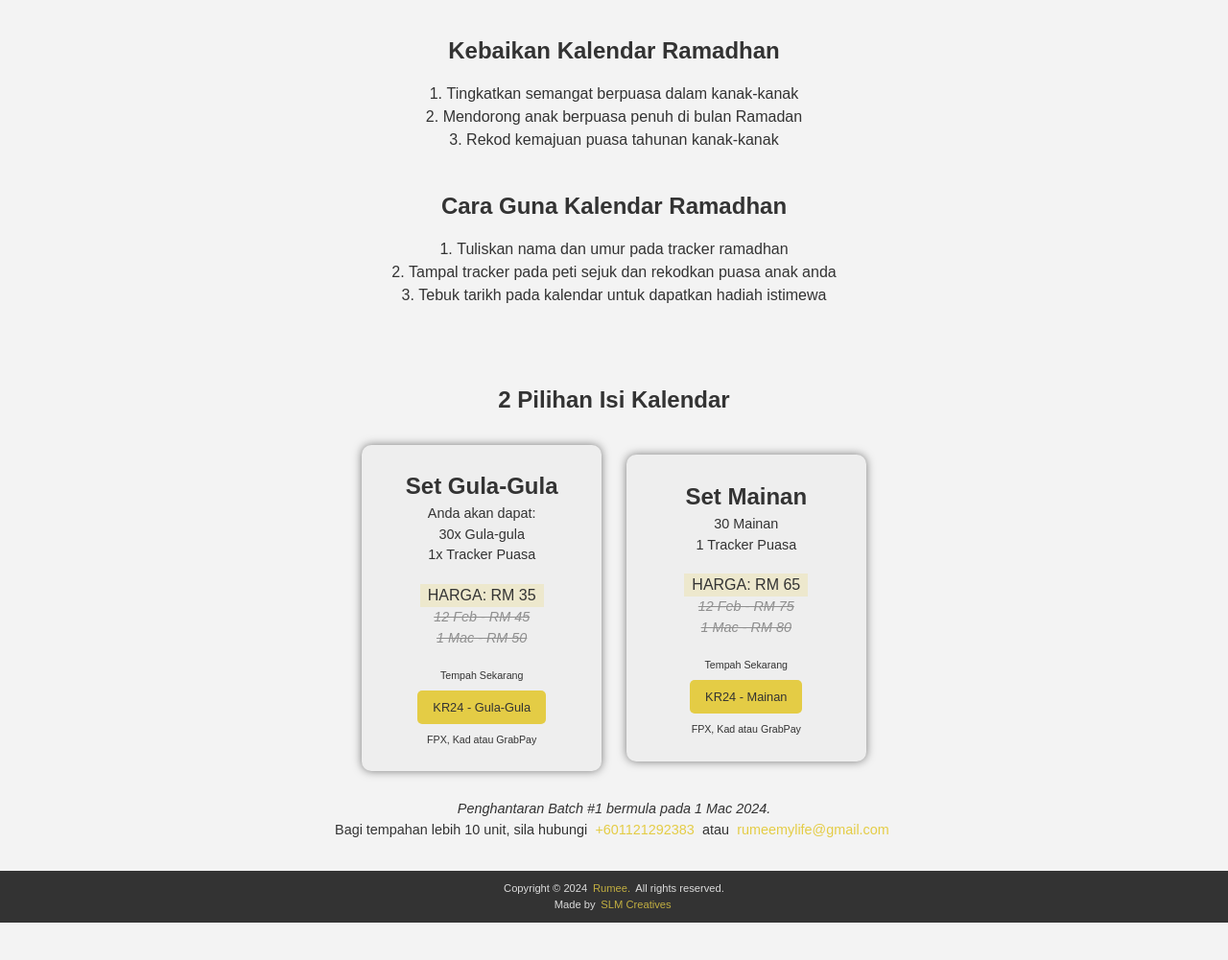
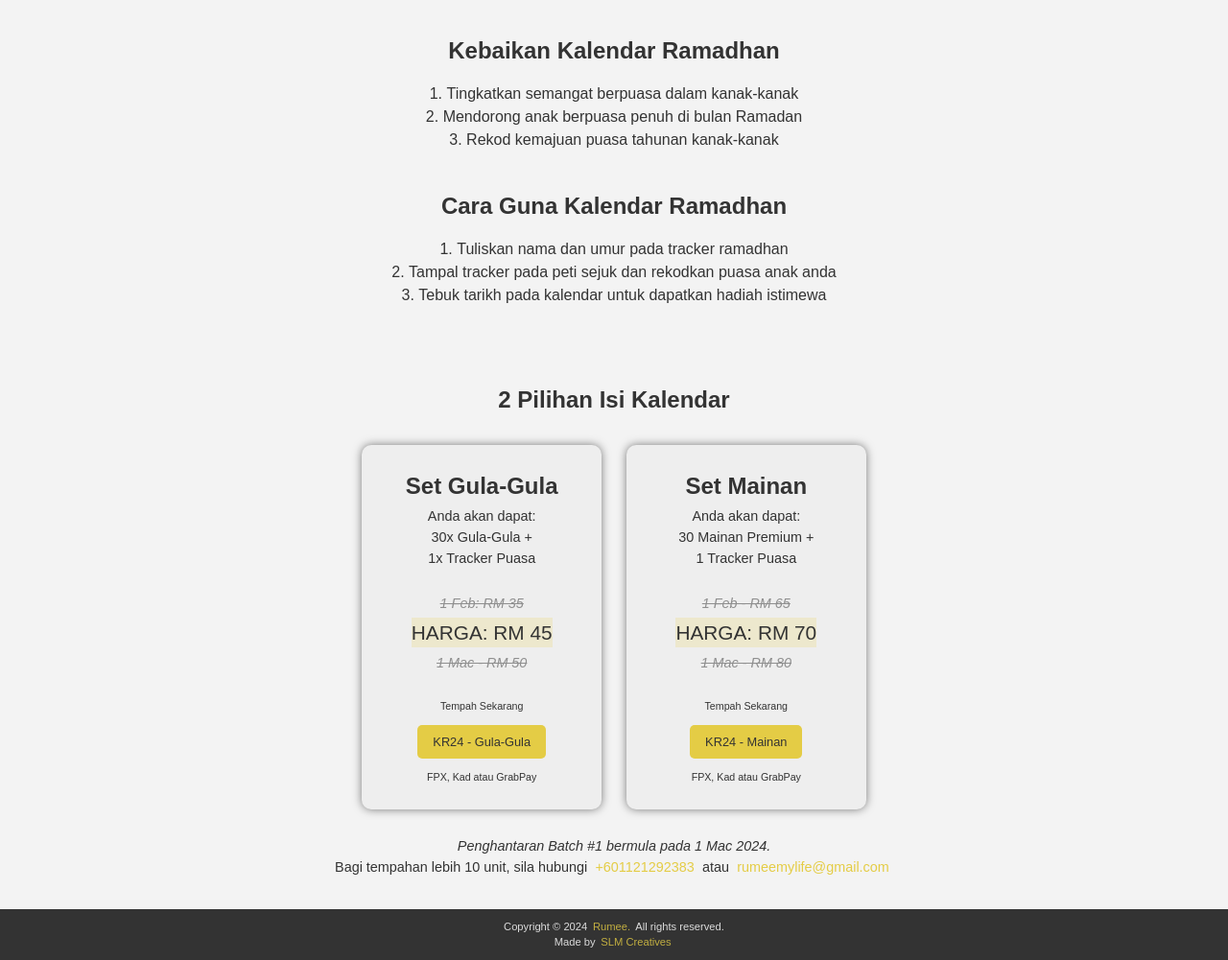
Before and after one commit to SLMCreatives/Rumee, a plain HTML site: page index.html in a window 1280 px wide. Shown: the part 1504-2505 px from the top of the page at 96% size. Before the commit the page ends 2466 px from the top, so only its background shows below. Drawn offline with Linux system fonts and the light colour scheme.

Commit message:
fixed css

```diff
--- a/index.html
+++ b/index.html
@@ -106,12 +106,14 @@
                 <h3>Set Gula-Gula</h3>
 
                     <p> Anda akan dapat:<br>
-                    30x Gula-gula<br>
+                    30x Gula-Gula +<br>
                     1x Tracker Puasa</p>
                     <br>
-                    <h2>Harga: RM 35</h2>
-                    <em><s>12 Feb - RM 45</s><br>
-                        <s>1 Mac - RM 50</s></em>
+                    <em>
+                        <s>1 Feb: RM 35</s>
+                    </em>
+                    <h2>Harga: RM 45</h2><br>
+                    <em>    <s>1 Mac - RM 50</s></em>
                         <br>
                         <small>Tempah Sekarang</small>
                    <button onclick="window.location.href='https://buy.stripe.com/6oEeVYbK4bR9bYcaEU';">KR24 - Gula-Gula</button>
@@ -121,13 +123,13 @@
 
                 <h3>Set Mainan</h3>
 
-                <p>
-                    30 Mainan <br>
+                <p> Anda akan dapat:<br>
+                    30 Mainan Premium + <br>
                     1 Tracker Puasa</p>
                     <br>
-                    <h2>Harga: RM 65</h2>
-                    <em><s>12 Feb - RM 75</s><br>
-                        <s>1 Mac - RM 80</s></em>
+                    <em><s>1 Feb - RM 65</s></em>
+                    <h2>Harga: RM 70</h2><br>
+                    <em>    <s>1 Mac - RM 80</s></em>
                         <br>
                         <small>Tempah Sekarang</small>
                    <button onclick="window.location.href='https://buy.stripe.com/eVag029BWf3lfao6oD';">KR24 - Mainan</button>
--- a/styles.css
+++ b/styles.css
@@ -257,8 +257,16 @@ span:hover {
     padding: 2em;
     background-color: #eee;
     color: #333;
+    min-height: 380px;
+}
+
+#sweets h2, #toys h2 {
+    font-size: 1.3rem;
+    padding: 0;
+    margin-bottom: -20px;
 
 }
+
 
 
 
```
